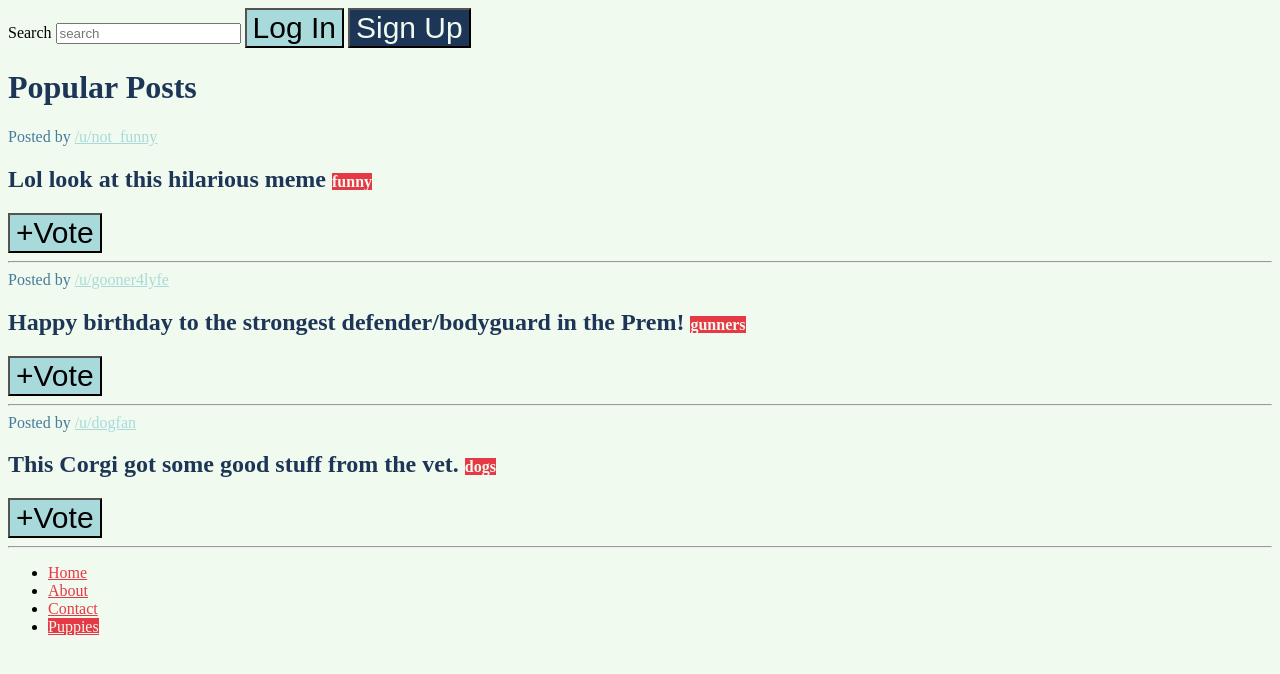
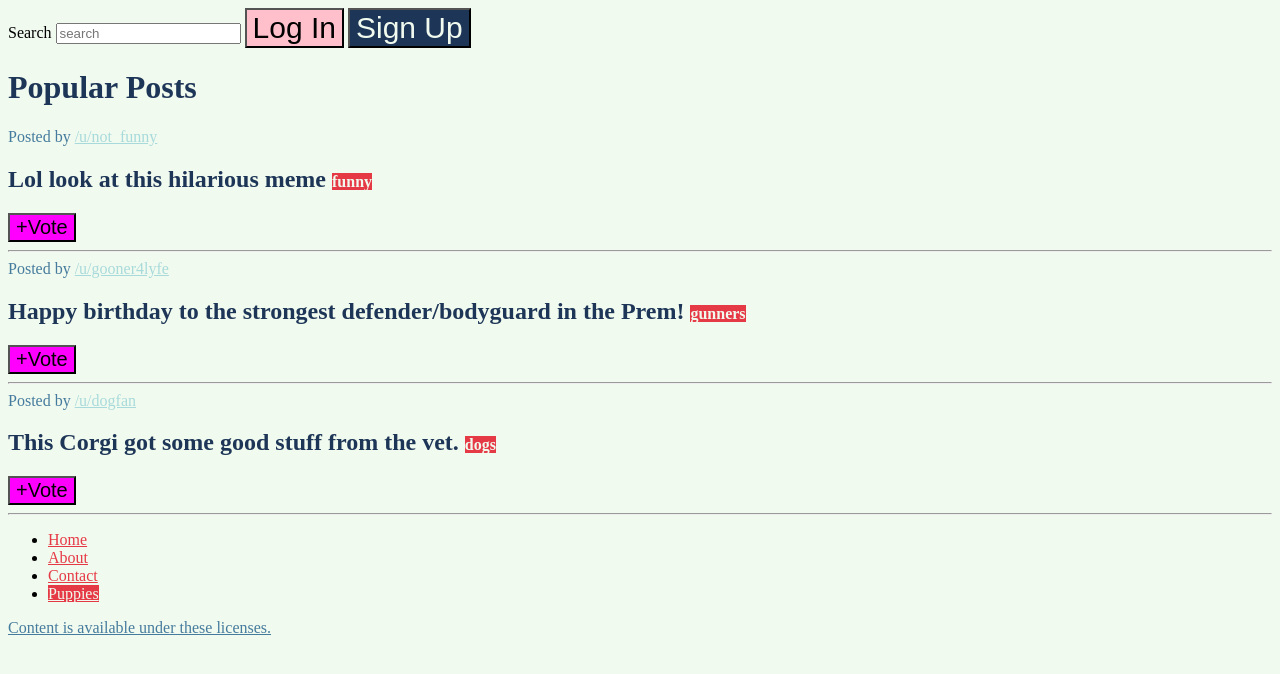
Before and after one commit to Humble7/Web-Bootcamp, a plain HTML site: page 4_CSS_SELECTOR/starter.html in a window 1280 px wide. Drawn offline with Linux system fonts and the light colour scheme.

Commit message:
The Adjacent & Direct-Descendant Selectors

```diff
--- a/4_CSS_SELECTOR/app.css
+++ b/4_CSS_SELECTOR/app.css
@@ -38,3 +38,16 @@ span {
 footer a {
     color: #e63946;
 }
+
+input+button {
+    background-color: pink;
+}
+
+h2+button {
+    font-size: 20px;
+    background-color: magenta;
+}
+
+footer>a {
+    color: #457b9d
+}
--- a/4_CSS_SELECTOR/starter.html
+++ b/4_CSS_SELECTOR/starter.html
@@ -54,6 +54,7 @@
                 </li>
             </ul>
         </nav>
+        <a href="#license">Content is available under these licenses.</a>
     </footer>
 
 </body>
```
